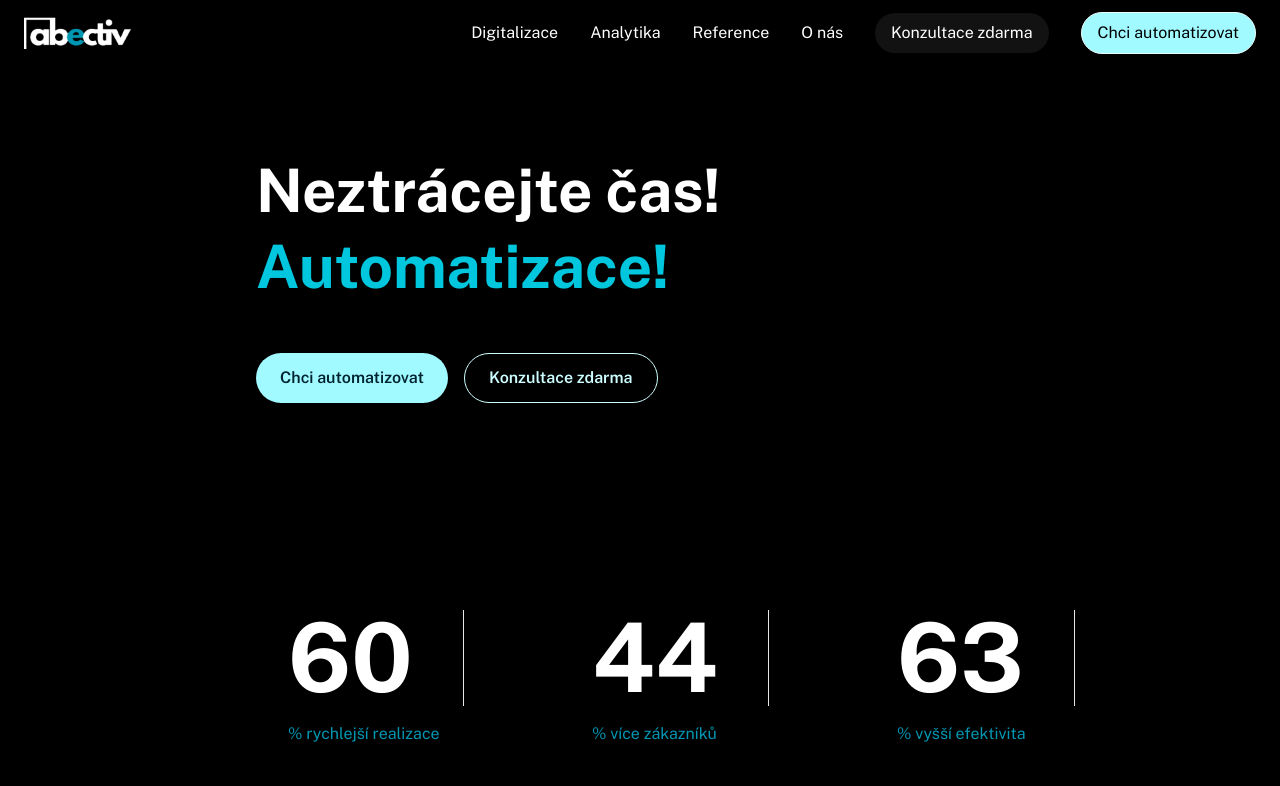
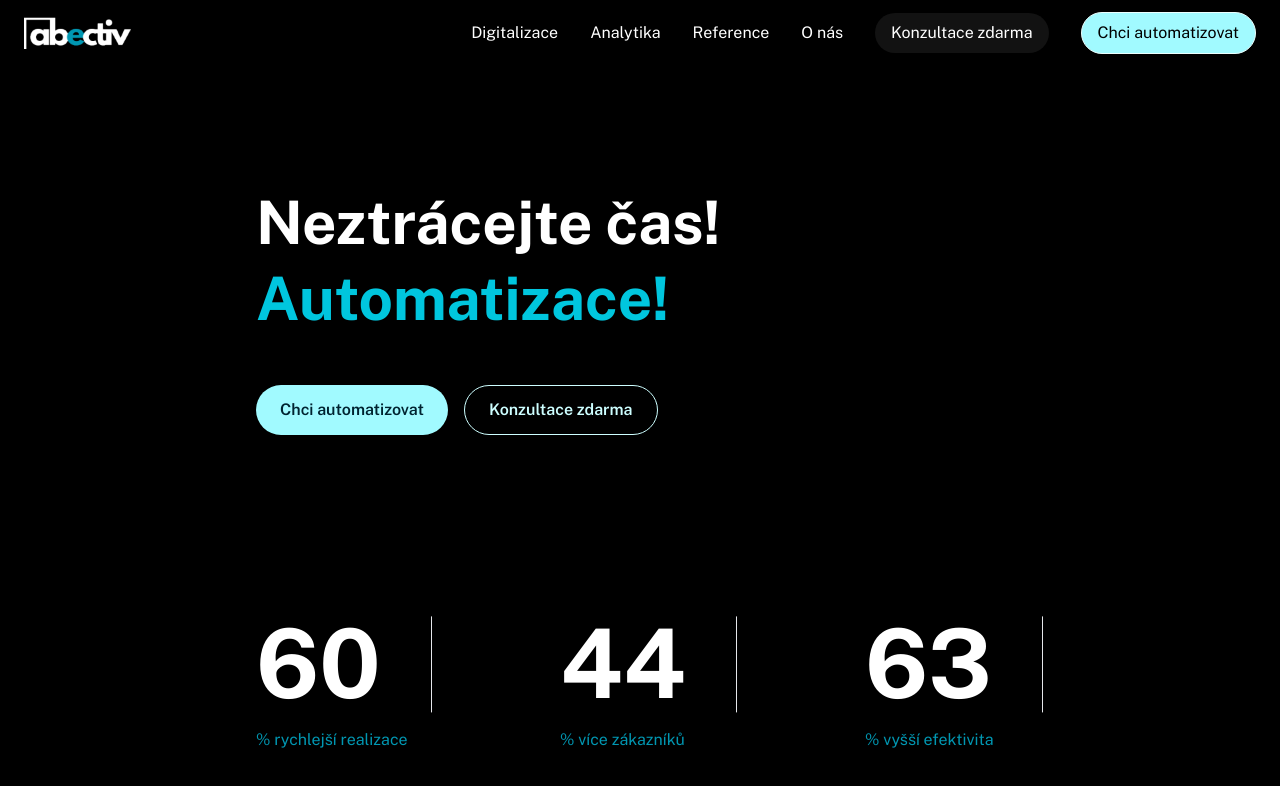
Before and after one commit to marufbinsalim/ABECTIV, a Next.js app: page / in a window 1280 px wide. Shown: the top 786 px of the page. Built offline with nearby package versions, Linux system fonts and the light colour scheme.

Commit message:
fixed padding

```diff
--- a/components/hero.tsx
+++ b/components/hero.tsx
@@ -111,7 +111,7 @@ function Hero({
 
         {/* Statistics card */}
         <motion.div
-          className={`flex justify-between mx-auto p-8 ${
+          className={`flex justify-between mx-auto p-8 md:p-0 ${
             animationStep === 0 ? "absolute inset-0 m-auto" : "mb-[10vh]"
           } gap-[10vw] w-[100vw] md:w-[60vw]`}
           initial={{
```
